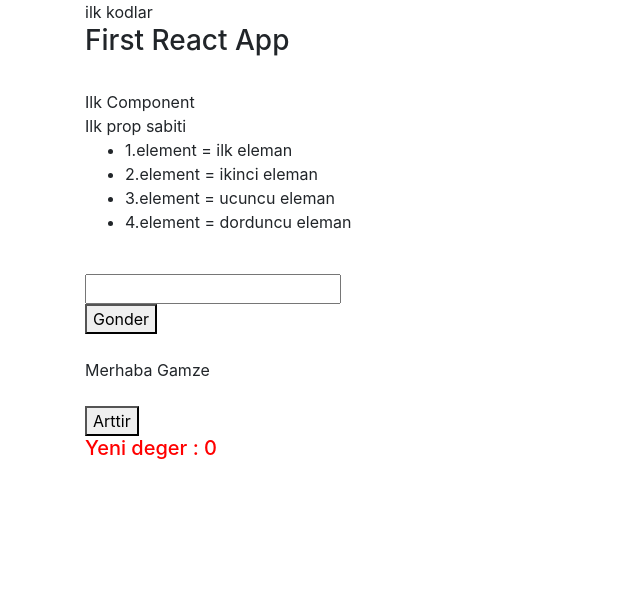
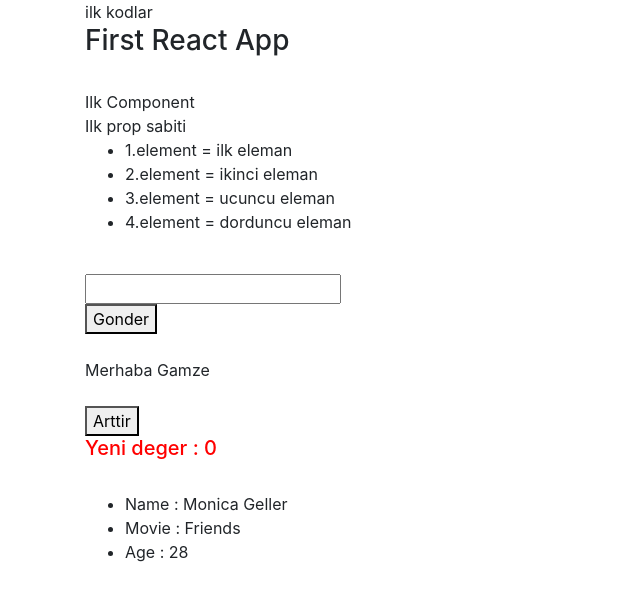
Before and after one commit to geallen/react_projects, a React (Create React App) app: page / in a window 1280 px wide. Shown: the top 600 px of the page, without its empty margins (0-640 px from the left). Built offline with nearby package versions, Linux system fonts and the light colour scheme.

Commit message:
functional component - props

```diff
--- a/src/App.js
+++ b/src/App.js
@@ -5,6 +5,7 @@ import {Form} from './components/form';
 import {Person} from './components/person';
 import {Counter} from './components/counter';
 import Navbar from './components/navbar';
+import Celebrity from './components/celebrity';
 
 class App extends Component {
 
@@ -54,7 +55,7 @@ class App extends Component {
       <br/>
       <Counter arttir={this.increment} sayi={this.state.counter}></Counter>
       <br/>
-
+      <Celebrity name="Monica Geller" movie="Friends" age="28"/>
     </div>
   );
 }
--- /dev/null
+++ b/src/components/celebrity.js
@@ -0,0 +1,13 @@
+import React from 'react'
+
+export default function celebrity(props) {
+    return (
+        <div>
+            <ul>
+                <li>Name : {props.name}</li>
+                <li>Movie : {props.movie}</li>
+                <li>Age : {props.age} </li>
+            </ul>
+        </div>
+    )
+}
```
